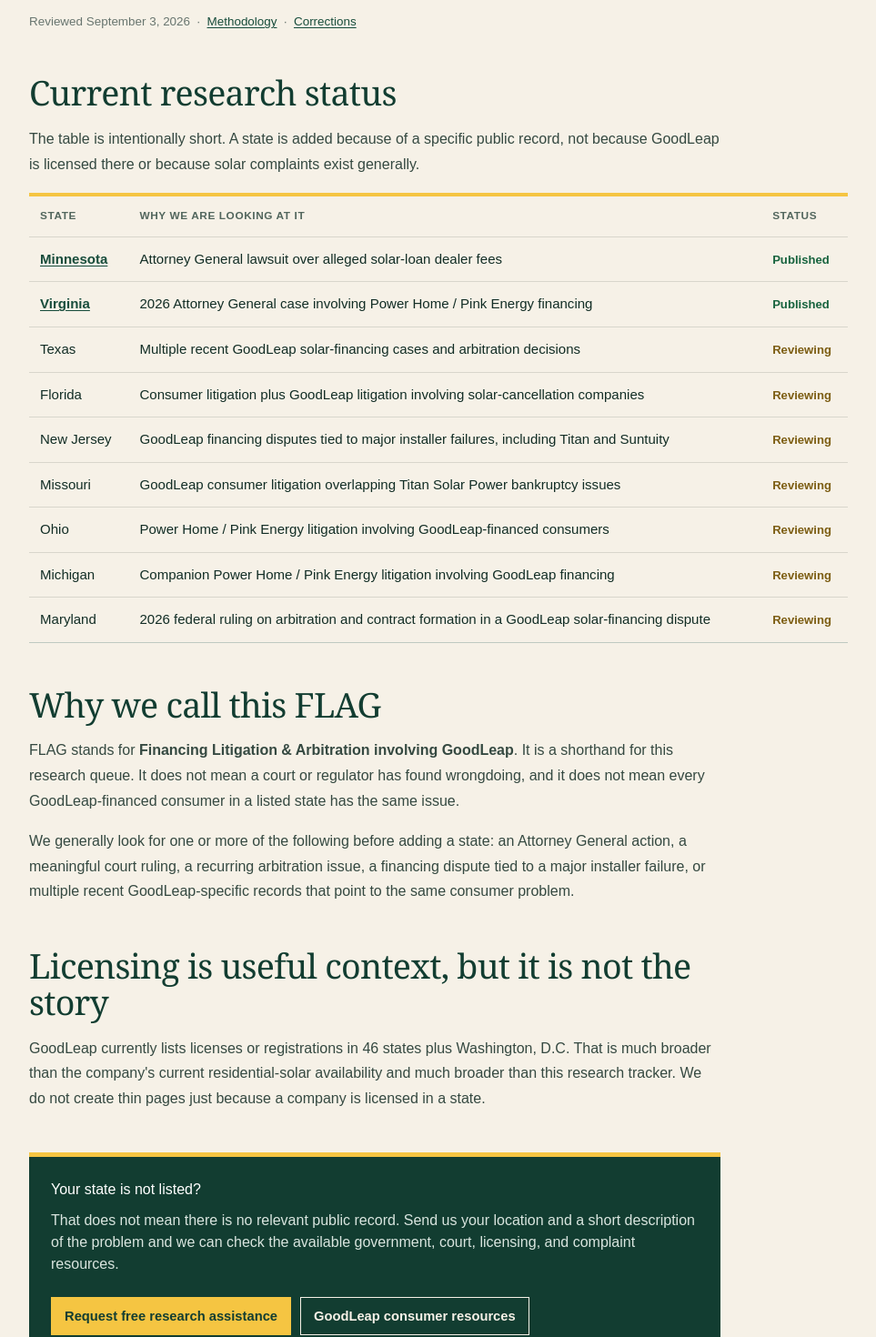
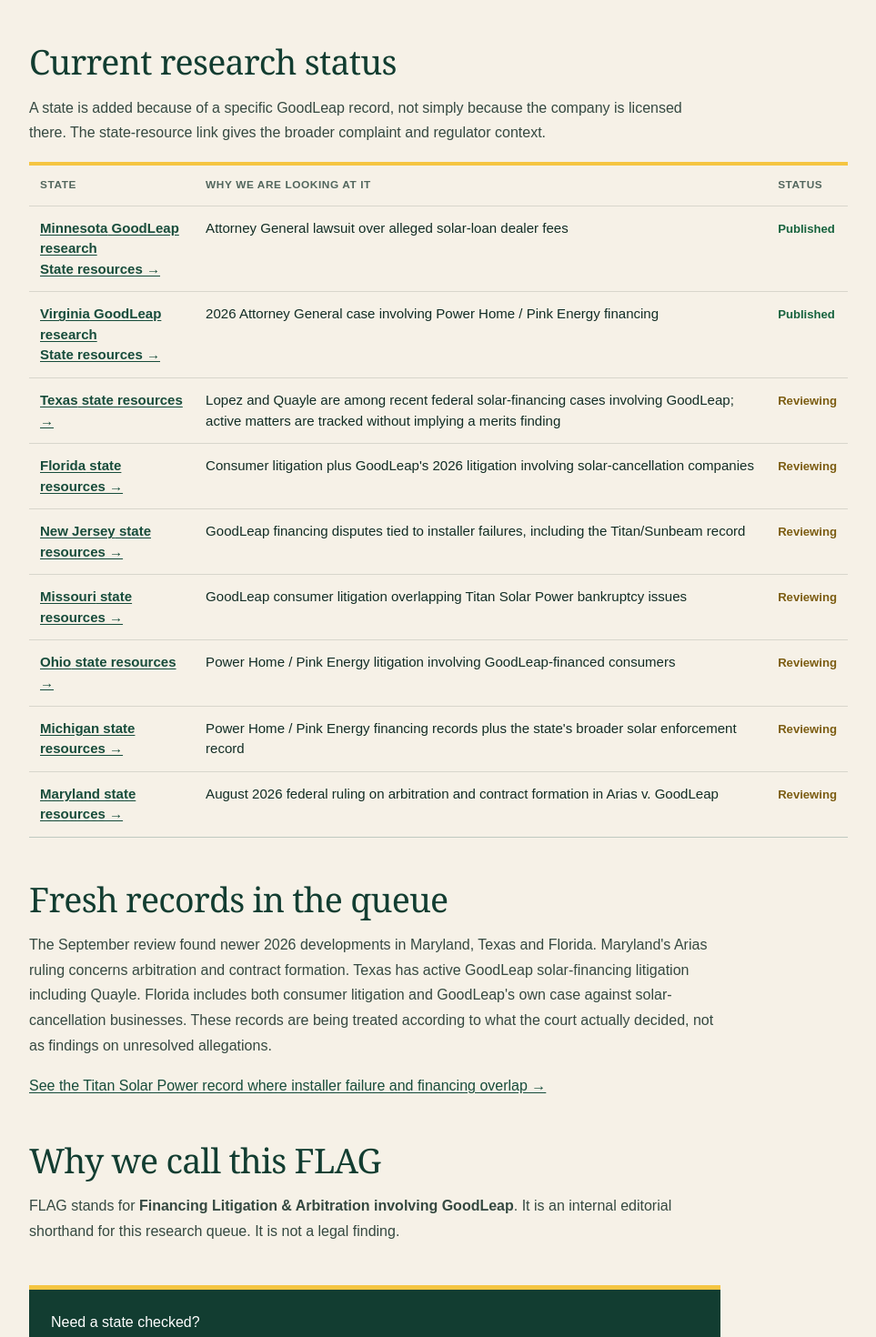
Before and after one commit to Decentralized-Rob/solar-consumer-research, a Next.js app: page /goodleap/states in a window 1280 px wide. Shown: the part 460-1930 px from the top of the page at 91% size, without its empty margins (68-1031 px from the left). Built offline with nearby package versions, Linux system fonts and the light colour scheme.

Commit message:
Refresh GoodLeap state tracker and internal links

```diff
--- a/app/goodleap/states/page.tsx
+++ b/app/goodleap/states/page.tsx
@@ -2,148 +2,46 @@ import type { Metadata } from "next";
 import Link from "next/link";
 
 const canonicalUrl = "https://solarcomplaint.com/goodleap/states";
-const reviewedDate = "2026-09-03";
+const reviewedDate = "2026-09-16";
 
 export const metadata: Metadata = {
   title: "GoodLeap Solar Financing by State: Lawsuits & Arbitration",
   description: "State-by-state GoodLeap solar financing research covering lawsuits, arbitration decisions, Attorney General actions, and related public records.",
   alternates: { canonical: "/goodleap/states" },
-  openGraph: {
-    title: "GoodLeap Solar Financing by State",
-    description: "A state-by-state research tracker built from GoodLeap-specific court, arbitration, and government records.",
-    url: "/goodleap/states",
-    type: "website",
-    images: [{ url: "https://solarcomplaint.com/og.png", width: 1200, height: 630, alt: "Solar Consumer Research" }],
-  },
-  twitter: {
-    card: "summary_large_image",
-    title: "GoodLeap Solar Financing by State",
-    description: "A state-by-state research tracker built from GoodLeap-specific court, arbitration, and government records.",
-    images: ["https://solarcomplaint.com/og.png"],
-  },
+  openGraph: { title: "GoodLeap Solar Financing by State", description: "A state-by-state research tracker built from GoodLeap-specific court, arbitration, and government records.", url: "/goodleap/states", type: "website" },
 };
 
-type StateRow = {
-  state: string;
-  record: string;
-  status: "Published" | "Reviewing";
-  href: string | null;
-};
-
+type StateRow = { state: string; record: string; status: "Published" | "Reviewing"; href: string | null; stateHref: string };
 const stateRows: StateRow[] = [
-  { state: "Minnesota", record: "Attorney General lawsuit over alleged solar-loan dealer fees", status: "Published", href: "/goodleap/states/minnesota" },
-  { state: "Virginia", record: "2026 Attorney General case involving Power Home / Pink Energy financing", status: "Published", href: "/goodleap/states/virginia" },
-  { state: "Texas", record: "Multiple recent GoodLeap solar-financing cases and arbitration decisions", status: "Reviewing", href: null },
-  { state: "Florida", record: "Consumer litigation plus GoodLeap litigation involving solar-cancellation companies", status: "Reviewing", href: null },
-  { state: "New Jersey", record: "GoodLeap financing disputes tied to major installer failures, including Titan and Suntuity", status: "Reviewing", href: null },
-  { state: "Missouri", record: "GoodLeap consumer litigation overlapping Titan Solar Power bankruptcy issues", status: "Reviewing", href: null },
-  { state: "Ohio", record: "Power Home / Pink Energy litigation involving GoodLeap-financed consumers", status: "Reviewing", href: null },
-  { state: "Michigan", record: "Companion Power Home / Pink Energy litigation involving GoodLeap financing", status: "Reviewing", href: null },
-  { state: "Maryland", record: "2026 federal ruling on arbitration and contract formation in a GoodLeap solar-financing dispute", status: "Reviewing", href: null },
+  { state: "Minnesota", record: "Attorney General lawsuit over alleged solar-loan dealer fees", status: "Published", href: "/goodleap/states/minnesota", stateHref: "/states/minnesota" },
+  { state: "Virginia", record: "2026 Attorney General case involving Power Home / Pink Energy financing", status: "Published", href: "/goodleap/states/virginia", stateHref: "/states/virginia" },
+  { state: "Texas", record: "Lopez and Quayle are among recent federal solar-financing cases involving GoodLeap; active matters are tracked without implying a merits finding", status: "Reviewing", href: null, stateHref: "/states/texas" },
+  { state: "Florida", record: "Consumer litigation plus GoodLeap's 2026 litigation involving solar-cancellation companies", status: "Reviewing", href: null, stateHref: "/states/florida" },
+  { state: "New Jersey", record: "GoodLeap financing disputes tied to installer failures, including the Titan/Sunbeam record", status: "Reviewing", href: null, stateHref: "/states/new-jersey" },
+  { state: "Missouri", record: "GoodLeap consumer litigation overlapping Titan Solar Power bankruptcy issues", status: "Reviewing", href: null, stateHref: "/states/missouri" },
+  { state: "Ohio", record: "Power Home / Pink Energy litigation involving GoodLeap-financed consumers", status: "Reviewing", href: null, stateHref: "/states/ohio" },
+  { state: "Michigan", record: "Power Home / Pink Energy financing records plus the state's broader solar enforcement record", status: "Reviewing", href: null, stateHref: "/states/michigan" },
+  { state: "Maryland", record: "August 2026 federal ruling on arbitration and contract formation in Arias v. GoodLeap", status: "Reviewing", href: null, stateHref: "/states/maryland" },
 ];
 
 export default function GoodLeapStatesPage() {
-  const structuredData = {
-    "@context": "https://schema.org",
-    "@graph": [
-      {
-        "@type": "CollectionPage",
-        "@id": `${canonicalUrl}#page`,
-        name: "GoodLeap Solar Financing by State",
-        description: "State-by-state GoodLeap solar financing research built from court, arbitration, and government records.",
-        url: canonicalUrl,
-        inLanguage: "en-US",
-        dateModified: reviewedDate,
-        isPartOf: { "@id": "https://solarcomplaint.com/#website" },
-        publisher: { "@id": "https://solarcomplaint.com/#publisher" },
-      },
-      {
-        "@type": "BreadcrumbList",
-        itemListElement: [
-          { "@type": "ListItem", position: 1, name: "Home", item: "https://solarcomplaint.com/" },
-          { "@type": "ListItem", position: 2, name: "GoodLeap", item: "https://solarcomplaint.com/goodleap" },
-          { "@type": "ListItem", position: 3, name: "States", item: canonicalUrl },
-        ],
-      },
-    ],
-  };
+  const structuredData = { "@context": "https://schema.org", "@type": "CollectionPage", "@id": `${canonicalUrl}#page`, name: "GoodLeap Solar Financing by State", description: "State-by-state GoodLeap solar financing research built from court, arbitration, and government records.", url: canonicalUrl, dateModified: reviewedDate, isPartOf: { "@id": "https://solarcomplaint.com/#website" }, publisher: { "@id": "https://solarcomplaint.com/#publisher" } };
+  return <>
+    <script type="application/ld+json" dangerouslySetInnerHTML={{ __html: JSON.stringify(structuredData) }} />
+    <main className="gl-main"><div className="gl-page">
+      <p className="gl-eyebrow">GoodLeap state research</p>
+      <h1>GoodLeap solar financing by state</h1>
+      <p className="gl-deck">A focused map of GoodLeap-specific government actions and court records, connected to SolarComplaint.com&apos;s broader state consumer resources.</p>
+      <div className="gl-review-line"><time dateTime={reviewedDate}>Reviewed September 16, 2026</time><span>·</span><Link href="/methodology">Methodology</Link><span>·</span><Link href="/corrections">Corrections</Link></div>
 
-  return (
-    <>
-      <script type="application/ld+json" dangerouslySetInnerHTML={{ __html: JSON.stringify(structuredData) }} />
-      <main className="gl-main">
-        <div className="gl-page">
-          <p className="gl-eyebrow">GoodLeap state research</p>
-          <h1>GoodLeap solar financing by state</h1>
-          <p className="gl-deck">
-            This tracker shows where we have found enough GoodLeap-specific public material to justify deeper review. We publish a full state page only after the underlying record has been opened, checked, and organized into something useful for homeowners.
-          </p>
-          <div className="gl-review-line">
-            <time dateTime={reviewedDate}>Reviewed September 3, 2026</time><span>·</span>
-            <Link href="/methodology">Methodology</Link><span>·</span>
-            <Link href="/corrections">Corrections</Link>
-          </div>
+      <section className="gl-section" aria-labelledby="state-table-heading"><h2 id="state-table-heading">Current research status</h2><p>A state is added because of a specific GoodLeap record, not simply because the company is licensed there. The state-resource link gives the broader complaint and regulator context.</p>
+        <div className="gl-table-wrap"><table className="gl-table"><thead><tr><th>State</th><th>Why we are looking at it</th><th>Status</th></tr></thead><tbody>{stateRows.map((row)=><tr key={row.state}><td>{row.href?<><Link href={row.href}>{row.state} GoodLeap research</Link><br/><Link href={row.stateHref}>State resources →</Link></>:<Link href={row.stateHref}>{row.state} state resources →</Link>}</td><td>{row.record}</td><td><span className={`gl-status ${row.status==="Published"?"gl-status-live":"gl-status-review"}`}>{row.status}</span></td></tr>)}</tbody></table></div>
+      </section>
 
-          <section className="gl-section" aria-labelledby="state-table-heading">
-            <h2 id="state-table-heading">Current research status</h2>
-            <p>
-              The table is intentionally short. A state is added because of a specific public record, not because GoodLeap is licensed there or because solar complaints exist generally.
-            </p>
-            <div className="gl-table-wrap">
-              <table className="gl-table">
-                <thead>
-                  <tr>
-                    <th scope="col">State</th>
-                    <th scope="col">Why we are looking at it</th>
-                    <th scope="col">Status</th>
-                  </tr>
-                </thead>
-                <tbody>
-                  {stateRows.map((row) => (
-                    <tr key={row.state}>
-                      <td>{row.href ? <Link href={row.href}>{row.state}</Link> : row.state}</td>
-                      <td>{row.record}</td>
-                      <td>
-                        <span className={`gl-status ${row.status === "Published" ? "gl-status-live" : "gl-status-review"}`}>
-                          {row.status}
-                        </span>
-                      </td>
-                    </tr>
-                  ))}
-                </tbody>
-              </table>
-            </div>
-          </section>
+      <section className="gl-section"><h2>Fresh records in the queue</h2><p>The September review found newer 2026 developments in Maryland, Texas and Florida. Maryland&apos;s Arias ruling concerns arbitration and contract formation. Texas has active GoodLeap solar-financing litigation including Quayle. Florida includes both consumer litigation and GoodLeap&apos;s own case against solar-cancellation businesses. These records are being treated according to what the court actually decided, not as findings on unresolved allegations.</p><p><Link className="gl-text-link" href="/cases/titan-solar-power">See the Titan Solar Power record where installer failure and financing overlap →</Link></p></section>
 
-          <section className="gl-section" aria-labelledby="flag-method-heading">
-            <h2 id="flag-method-heading">Why we call this FLAG</h2>
-            <p>
-              FLAG stands for <strong>Financing Litigation &amp; Arbitration involving GoodLeap</strong>. It is a shorthand for this research queue. It does not mean a court or regulator has found wrongdoing, and it does not mean every GoodLeap-financed consumer in a listed state has the same issue.
-            </p>
-            <p>
-              We generally look for one or more of the following before adding a state: an Attorney General action, a meaningful court ruling, a recurring arbitration issue, a financing dispute tied to a major installer failure, or multiple recent GoodLeap-specific records that point to the same consumer problem.
-            </p>
-          </section>
-
-          <section className="gl-section" aria-labelledby="licensing-heading">
-            <h2 id="licensing-heading">Licensing is useful context, but it is not the story</h2>
-            <p>
-              GoodLeap currently lists licenses or registrations in 46 states plus Washington, D.C. That is much broader than the company&apos;s current residential-solar availability and much broader than this research tracker. We do not create thin pages just because a company is licensed in a state.
-            </p>
-          </section>
-
-          <section className="gl-help-box" aria-labelledby="state-help-heading">
-            <h2 id="state-help-heading">Your state is not listed?</h2>
-            <p>
-              That does not mean there is no relevant public record. Send us your location and a short description of the problem and we can check the available government, court, licensing, and complaint resources.
-            </p>
-            <div className="gl-actions">
-              <Link className="gl-button gl-button-primary" href="/#questions">Request free research assistance</Link>
-              <Link className="gl-button" href="/goodleap/resources">GoodLeap consumer resources</Link>
-            </div>
-          </section>
-        </div>
-      </main>
-    </>
-  );
+      <section className="gl-section"><h2>Why we call this FLAG</h2><p>FLAG stands for <strong>Financing Litigation &amp; Arbitration involving GoodLeap</strong>. It is an internal editorial shorthand for this research queue. It is not a legal finding.</p></section>
+      <section className="gl-help-box"><h2>Need a state checked?</h2><p>Send your state, city or town, and a short description. We can check government, court, licensing, and complaint records.</p><div className="gl-actions"><Link className="gl-button gl-button-primary" href="/#questions">Request free research assistance</Link><Link className="gl-button" href="/goodleap/resources">GoodLeap consumer resources</Link></div></section>
+    </div></main>
+  </>;
 }
```
